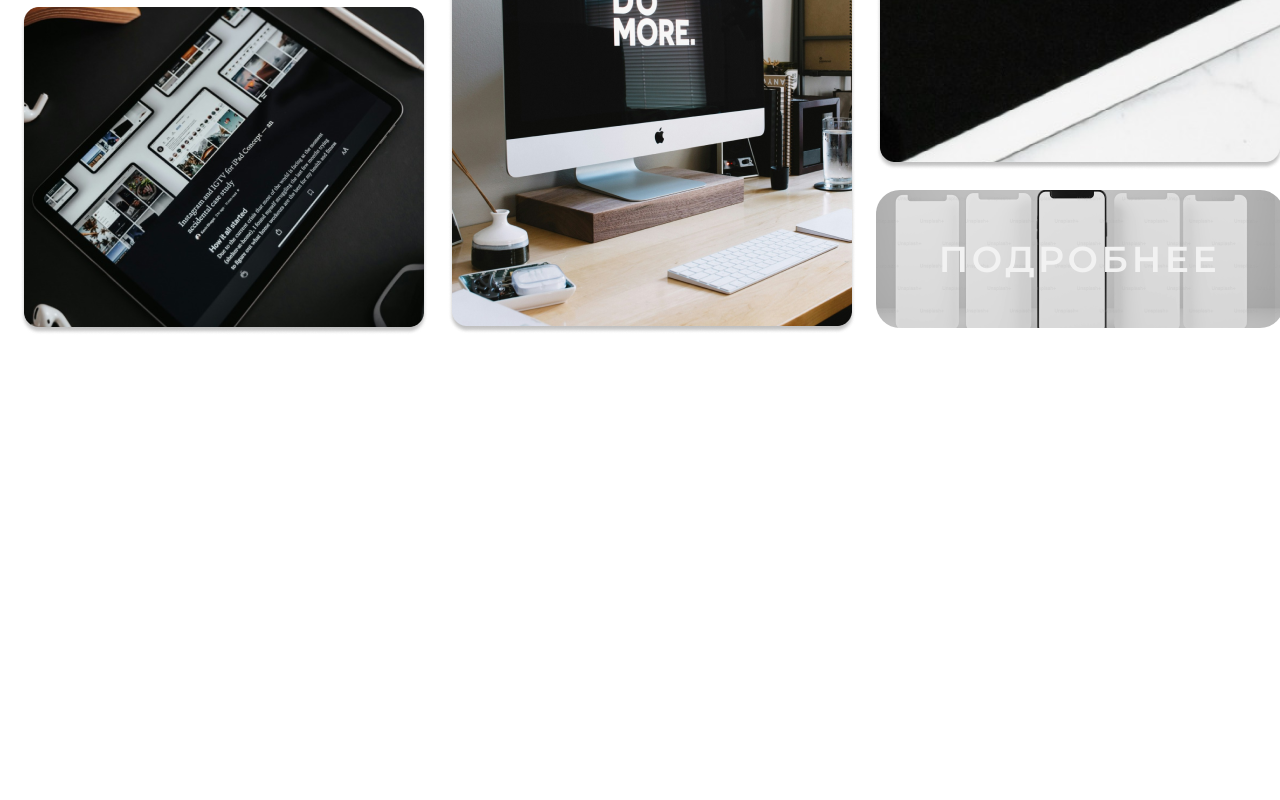
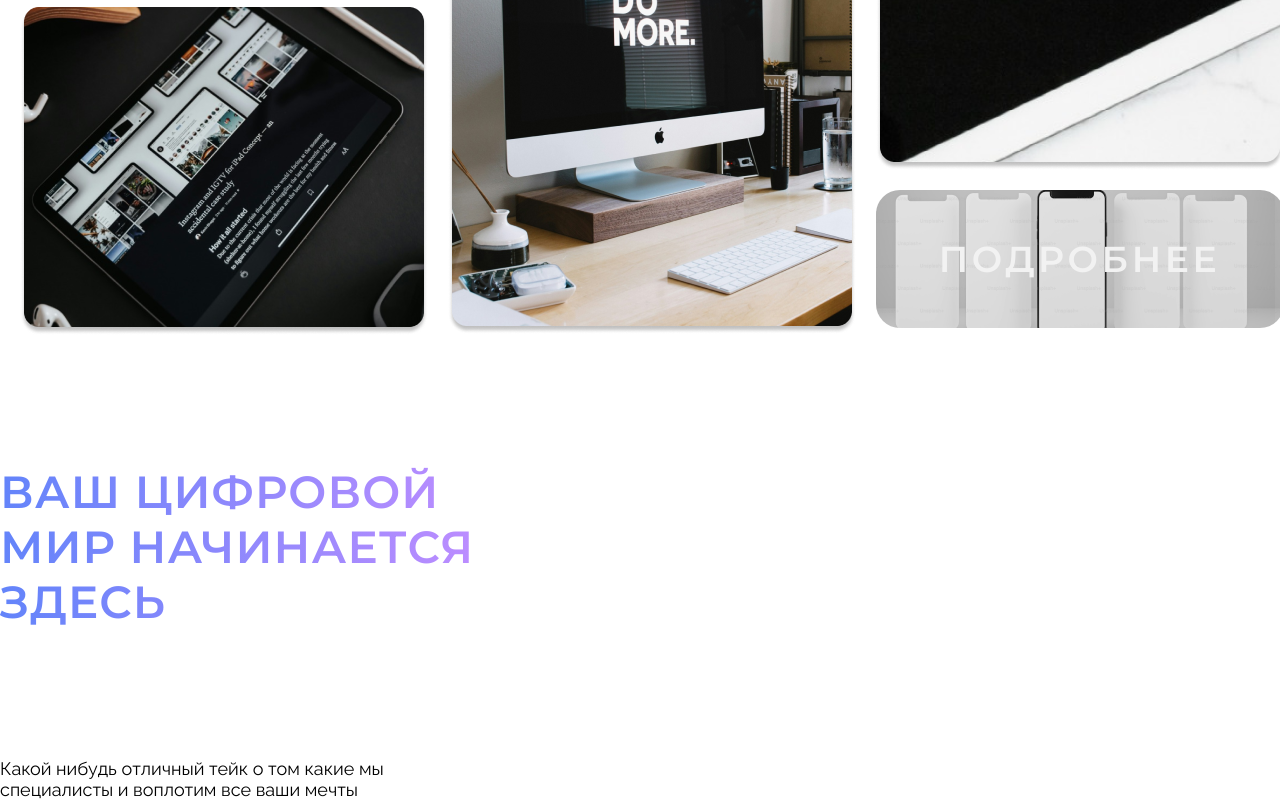
Before and after one commit to ITSUKEN-WORK/itsuken, a React app in the folder cite/: page / in a window 1280 px wide. Shown: the part 3092-3892 px from the top of the page. Before the commit the page ends 3427 px from the top, so only its background shows below. Built offline with nearby package versions, Linux system fonts and the light colour scheme.

Commit message:
feat: create component textFeedBack

```diff
--- a/cite/src/components/pages/Home/Home.js
+++ b/cite/src/components/pages/Home/Home.js
@@ -3,6 +3,7 @@ import AboutUs from '../../aboutUs/AboutUs';
 import OurTools from '../../ourTools/OurTools';
 import Services from '../../Services/Services';
 import Portfolio from '../../portfolio/Portfolio';
+import TextFeedBack from '../../textFeedBack/TextFeedBack';
 
 export default function Home() {
   return (
@@ -11,6 +12,10 @@ export default function Home() {
       <OurTools />
       <Services />
       <Portfolio />
+      <TextFeedBack>
+        Какой нибудь отличный тейк о том какие
+        мы специалисты и воплотим все ваши мечты
+      </TextFeedBack>
     </div>
 
   );
--- a/cite/src/components/portfolio/portfolio.css
+++ b/cite/src/components/portfolio/portfolio.css
@@ -2,6 +2,7 @@
     display: flex;
     align-items: center;
     justify-content: center;
+    padding-bottom: 129px;
 }
 
 .portfolio-head{
--- /dev/null
+++ b/cite/src/components/textFeedBack/TextFeedBack.jsx
@@ -0,0 +1,20 @@
+import React from 'react';
+import './textFeedBack.css';
+
+// eslint-disable-next-line react/prop-types
+function TextFeedBack({ children }) {
+  return (
+    <div className="text__feedback">
+      <div className="feedback__title">
+        <p className="feedback__title__text">
+          ВАШ ЦИФРОВОЙ МИР НАЧИНАЕТСЯ ЗДЕСЬ
+        </p>
+      </div>
+      <div className="feedback__description">
+        <p className="feedback__description__text">{children}</p>
+      </div>
+    </div>
+  );
+}
+
+export default TextFeedBack;
--- /dev/null
+++ b/cite/src/components/textFeedBack/textFeedBack.css
@@ -0,0 +1,33 @@
+.feedback__title__text {
+    font-family: Montserrat;
+    font-size: 45px;
+    font-weight: 600;
+    line-height: 55px;
+    letter-spacing: 0.025em;
+    text-align: left;
+    background-image: linear-gradient(90deg, rgba(99, 132, 250, 1), rgba(189, 141, 255, 1));
+    -webkit-background-clip: text;
+    -webkit-text-fill-color: transparent;
+    max-width:480px;
+    text-align: left;
+    margin: 0;
+}
+
+.feedback__description__text {
+    margin: 0;
+    font-family: Raleway;
+    font-size: 18px;
+    font-weight: 400;
+    line-height: 21px;
+    letter-spacing: 0em;
+    text-align: left;
+    color: black;
+    text-align: left;
+    max-width: 388px;
+}
+
+.text__feedback{
+    display: flex;
+    flex-direction: column;
+    row-gap: 129px;
+}
```
